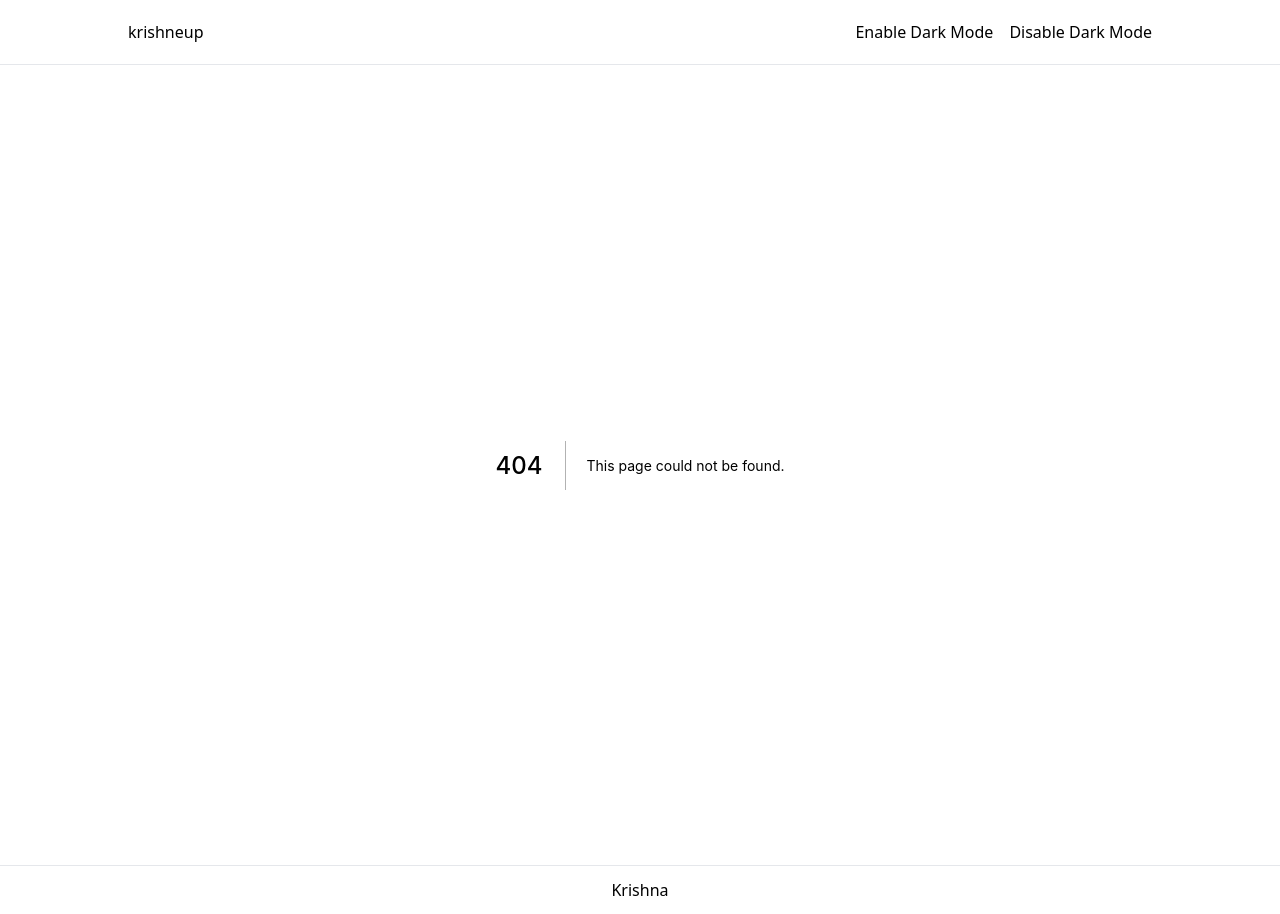
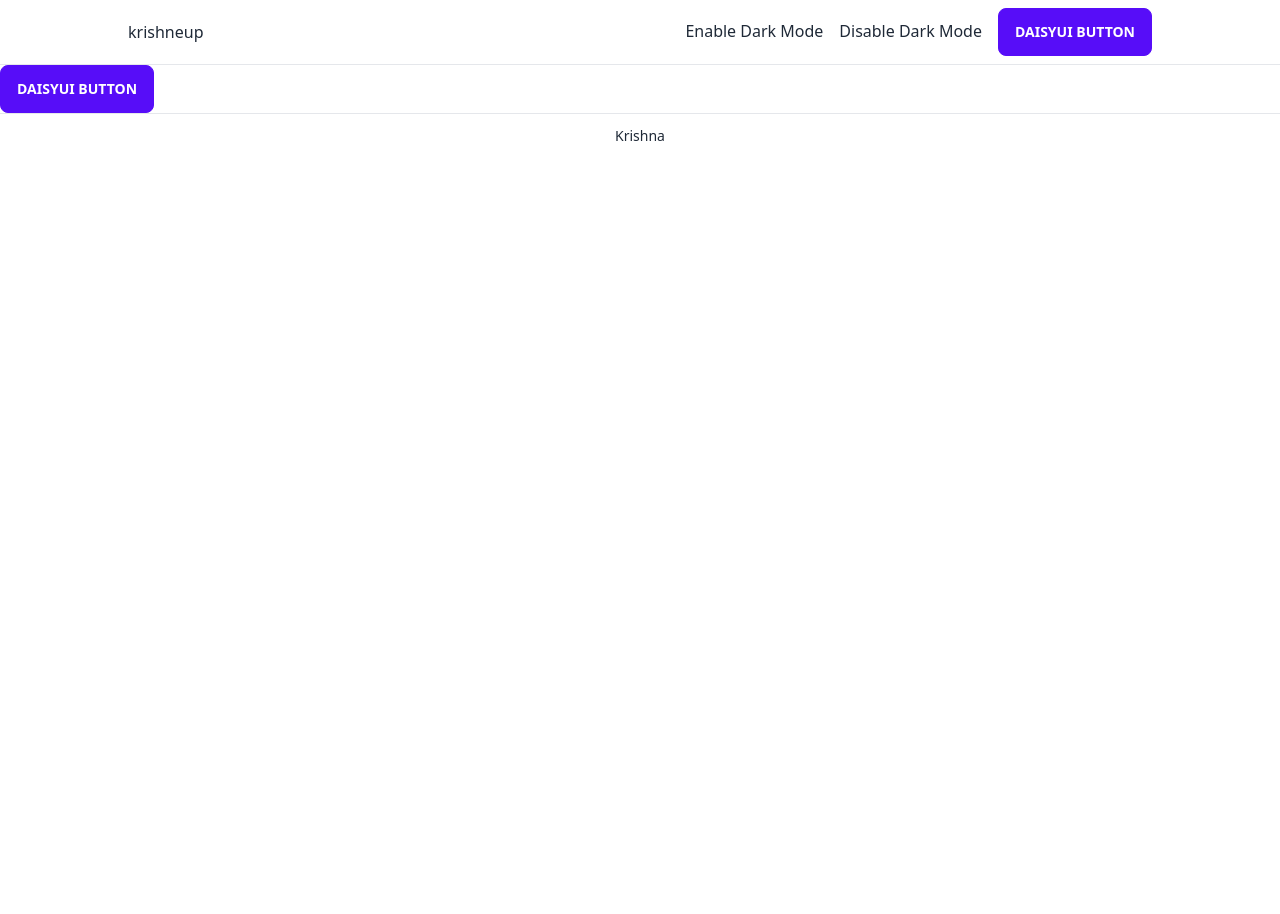
Before and after one commit to davecook88/Thrive_BE_public, a Next.js app: page /components/toggle in a window 1280 px wide. Before the commit this address had no page. After the commit the page ends 800 px from the top, so only its background shows below. Built offline with nearby package versions, Linux system fonts and the light colour scheme.

Commit message:
daisyui installation

```diff
--- a/package.json
+++ b/package.json
@@ -9,6 +9,7 @@
     "lint": "next lint"
   },
   "dependencies": {
+    "daisyui": "^1.10.0",
     "next": "11.0.1",
     "prop-types": "^15.7.2",
     "react": "17.0.2",
--- /dev/null
+++ b/pages/components/toggle.tsx
@@ -0,0 +1,22 @@
+import React, {useState} from 'react'
+
+const Toggle = () => {
+  const [checked, setChecked] = useState<boolean>(true);
+
+    return (
+        <>
+          {/* <label>
+      <input type="checkbox"
+        defaultChecked={checked}
+        onChange={() => setChecked(!checked)}
+      />
+      Check Me!
+    </label> */}
+
+<button className="btn btn-primary">DaisyUI Button</button>
+
+        </>
+    )
+}
+
+export default Toggle
--- a/pages/layouts/header/navigation.js
+++ b/pages/layouts/header/navigation.js
@@ -1,4 +1,5 @@
 import React from 'react'
+import Toggle from '../../components/toggle';
 import DarkMode from './../../components/darkmode';
 
 
@@ -7,6 +8,7 @@ const Navigation = () => {
         <div>
             <div className="ml-10 flex items-baseline space-x-4">
                 <DarkMode/>
+                <Toggle/>
             </div>
         </div>
     )
--- a/postcss.config.js
+++ b/postcss.config.js
@@ -2,5 +2,7 @@ module.exports = {
   plugins: {
     tailwindcss: {},
     autoprefixer: {},
+
   },
+
 }
--- a/styles/globals.css
+++ b/styles/globals.css
@@ -18,3 +18,9 @@ a {
 * {
   box-sizing: border-box;
 } */
+
+/* Toggle B */
+input:checked ~ .dot {
+  transform: translateX(100%);
+  background-color: #48bb78;
+}
--- a/tailwind.config.js
+++ b/tailwind.config.js
@@ -7,5 +7,7 @@ module.exports = {
   variants: {
     extend: {},
   },
-  plugins: [],
+  plugins: [
+    require('daisyui'),
+  ],
 }
```
Also changed, not shown: pages/components/darkmode.tsx (renamed from pages/components/darkmode.js), 1 other file (tests, documents, lock files or other folders).
